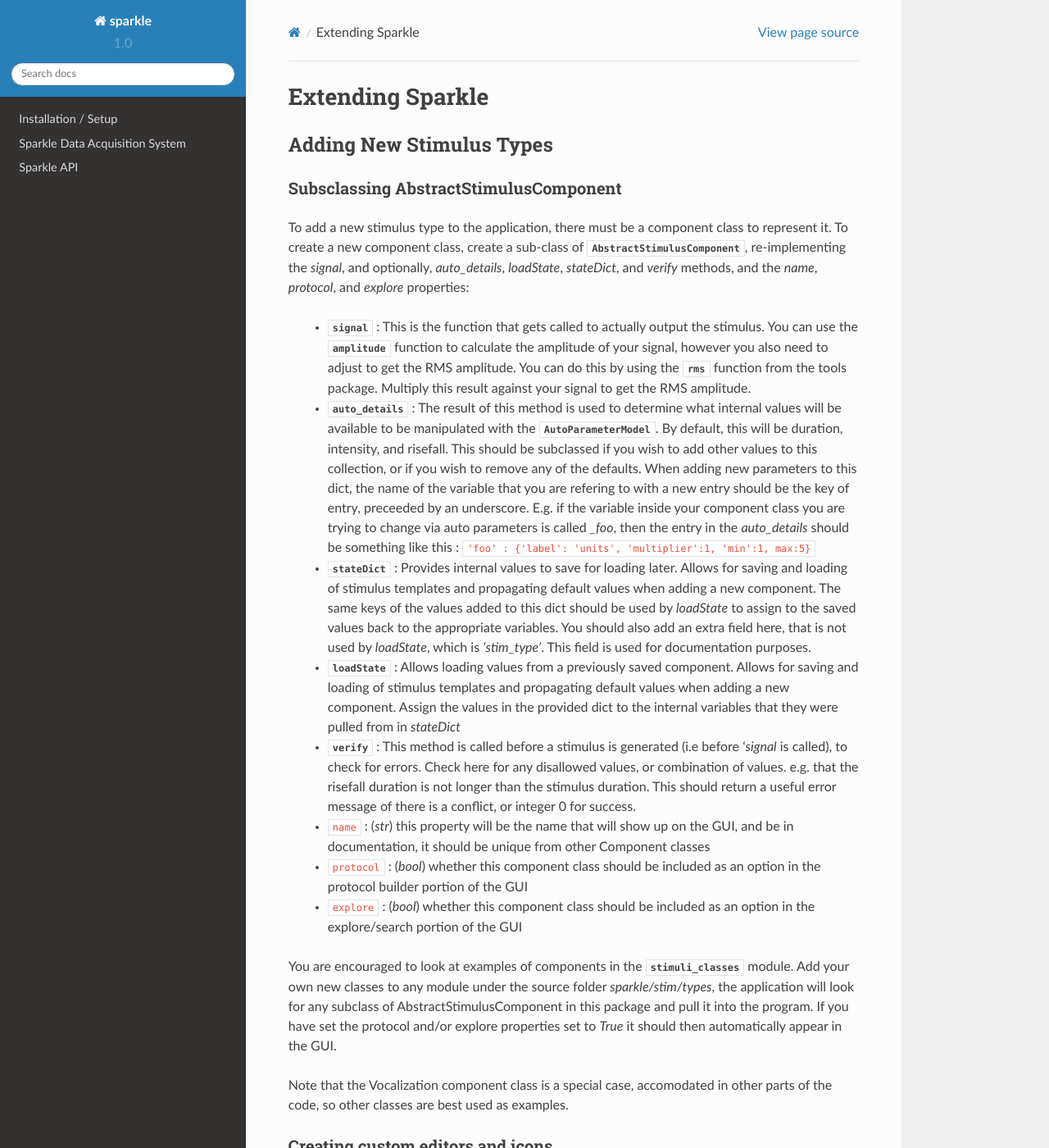
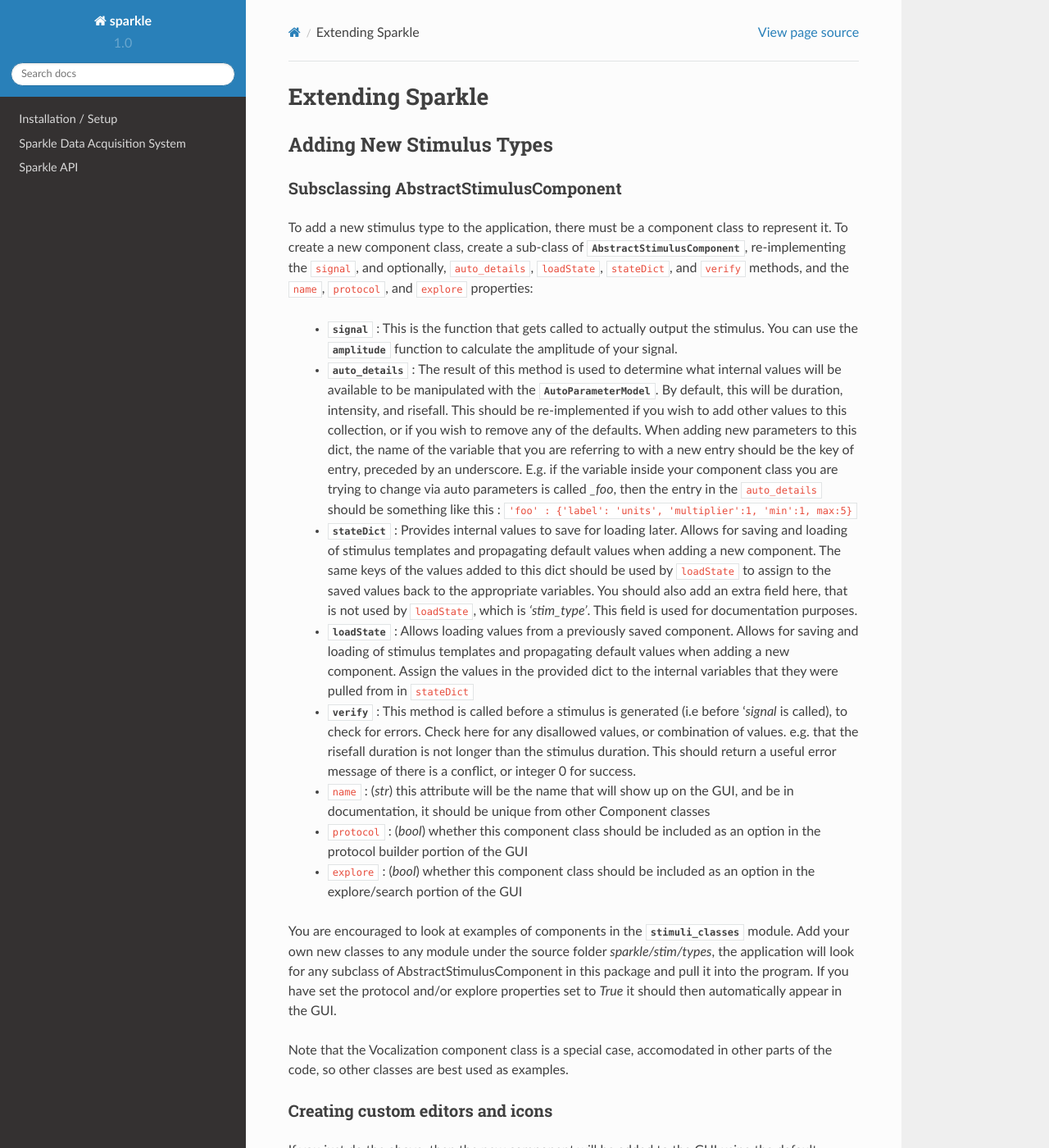
Before and after one commit to portfors-lab/sparkle, a Sphinx documentation site: the page built from doc/ref/extending.rst, in a window 1280 px wide and 1400 px high. Shown: the whole window at 82% size. Built offline with Sphinx 7.4.7 and the Read the Docs theme 2.0.0, drawn with Linux system fonts in a browser that asks for light colours; pages that are not in the unit, such as notebooks, are missing from menus; cross-references to code outside the pages are shown as plain code; some of the changed text lies outside the part shown.

```diff
--- a/doc/ref/extending.rst
+++ b/doc/ref/extending.rst
@@ -7,19 +7,19 @@ Adding New Stimulus Types
 Subsclassing AbstractStimulusComponent
 ++++++++++++++++++++++++++++++++++++++
 
-To add a new stimulus type to the application, there must be a component class to represent it. To create a new component class, create a sub-class of :class:`AbstractStimulusComponent<sparkle.stim.abstract_component.AbstractStimulusComponent>`, re-implementing the `signal`, and optionally, `auto_details`, `loadState`, `stateDict`, and `verify` methods, and the `name`, `protocol`, and `explore` properties:
+To add a new stimulus type to the application, there must be a component class to represent it. To create a new component class, create a sub-class of :class:`AbstractStimulusComponent<sparkle.stim.abstract_component.AbstractStimulusComponent>`, re-implementing the ``signal``, and optionally, ``auto_details``, ``loadState``, ``stateDict``, and ``verify`` methods, and the ``name``, ``protocol``, and ``explore`` properties:
 
-    * :meth:`signal<sparkle.stim.abstract_component.AbstractStimulusComponent.signal>` : This is the function that gets called to actually output the stimulus. You can use the :meth:`amplitude<sparkle.stim.abstract_component.AbstractStimulusComponent.amplitude>` function to calculate the amplitude of your signal, however you also need to adjust to get the RMS amplitude. You can do this by using the :func:`rms<sparkle.tools.audiotools.rms>` function from the tools package. Multiply this result against your signal to get the RMS amplitude.
+    * :meth:`signal<sparkle.stim.abstract_component.AbstractStimulusComponent.signal>` : This is the function that gets called to actually output the stimulus. You can use the :meth:`amplitude<sparkle.stim.abstract_component.AbstractStimulusComponent.amplitude>` function to calculate the amplitude of your signal.
 
-    * :meth:`auto_details<sparkle.stim.abstract_component.AbstractStimulusComponent.auto_details>` : The result of this method is used to determine what internal values will be available to be manipulated with the :class:`AutoParameterModel<sparkle.stim.auto_parameter_model>`. By default, this will be duration, intensity, and risefall. This should be subclassed if you wish to add other values to this collection, or if you wish to remove any of the defaults. When adding new parameters to this dict, the name of the variable that you are refering to with a new entry should be the key of entry, preceeded by an underscore. E.g. if the variable inside your component class you are trying to change via auto parameters is called `_foo`, then the entry in the `auto_details` should be something like this : :code:`'foo' : {'label': 'units', 'multiplier':1, 'min':1, max:5}`
+    * :meth:`auto_details<sparkle.stim.abstract_component.AbstractStimulusComponent.auto_details>` : The result of this method is used to determine what internal values will be available to be manipulated with the :class:`AutoParameterModel<sparkle.stim.auto_parameter_model>`. By default, this will be duration, intensity, and risefall. This should be re-implemented if you wish to add other values to this collection, or if you wish to remove any of the defaults. When adding new parameters to this dict, the name of the variable that you are referring to with a new entry should be the key of entry, preceded by an underscore. E.g. if the variable inside your component class you are trying to change via auto parameters is called `_foo`, then the entry in the ``auto_details`` should be something like this : :code:`'foo' : {'label': 'units', 'multiplier':1, 'min':1, max:5}`
 
-    * :meth:`stateDict<sparkle.stim.abstract_component.AbstractStimulusComponent.stateDict>` : Provides internal values to save for loading later. Allows for saving and loading of stimulus templates and propagating default values when adding a new component. The same keys of the values added to this dict should be used by `loadState` to assign to the saved values back to the appropriate variables. You should also add an extra field here, that is not used by `loadState`, which is `'stim_type'`. This field is used for documentation purposes.
+    * :meth:`stateDict<sparkle.stim.abstract_component.AbstractStimulusComponent.stateDict>` : Provides internal values to save for loading later. Allows for saving and loading of stimulus templates and propagating default values when adding a new component. The same keys of the values added to this dict should be used by ``loadState`` to assign to the saved values back to the appropriate variables. You should also add an extra field here, that is not used by ``loadState``, which is `'stim_type'`. This field is used for documentation purposes.
 
-    * :meth:`loadState<sparkle.stim.abstract_component.AbstractStimulusComponent.loadState>` : Allows loading values from a previously saved component. Allows for saving and loading of stimulus templates and propagating default values when adding a new component. Assign the values in the provided dict to the internal variables that they were pulled from in `stateDict`
+    * :meth:`loadState<sparkle.stim.abstract_component.AbstractStimulusComponent.loadState>` : Allows loading values from a previously saved component. Allows for saving and loading of stimulus templates and propagating default values when adding a new component. Assign the values in the provided dict to the internal variables that they were pulled from in ``stateDict``
 
     * :meth:`verify<sparkle.stim.abstract_component.AbstractStimulusComponent.verify>` : This method is called before a stimulus is generated (i.e before '`signal` is called), to check for errors. Check here for any disallowed values, or combination of values. e.g. that the risefall duration is not longer than the stimulus duration. This should return a useful error message of there is a conflict, or integer 0 for success.
 
-    * :code:`name` : (`str`) this property will be the name that will show up on the GUI, and be in documentation, it should be unique from other Component classes
+    * :code:`name` : (`str`) this attribute will be the name that will show up on the GUI, and be in documentation, it should be unique from other Component classes
 
     * :code:`protocol` : (`bool`) whether this component class should be included as an option in the protocol builder portion of the GUI
 
@@ -33,11 +33,11 @@ Creating custom editors and icons
 ++++++++++++++++++++++++++++++++++++++++++++++++++
 
 If you just do the above, then the new component will be added to the GUI using the default component editor and painted using a generic representation. To customize this, you must also subclass
-:class:`QStimulusComponent<sparkle.gui.stim.components.qcomponents.QStimulusComponent>`, and re-implement the `paint` and/or `showEditor` methods. The name of the new subclass should have the same name as your AbstractStimulusComponent subclass and pre-pended with a `Q`. This is important for the application to be able to find your custom GUI component subclass.
+:class:`QStimulusComponent<sparkle.gui.stim.components.qcomponents.QStimulusComponent>`, and re-implement the ``paint`` and/or ``showEditor`` methods. The name of the new subclass should have the same name as your AbstractStimulusComponent subclass and pre-pended with a `Q`. This is important for the application to be able to find your custom GUI component subclass.
 
 The default component editor, :class:`GenericParameterWidget<sparkle.gui.stim.generic_parameters.GenericParameterWidget>`, will use the :meth:`auto_details<sparkle.stim.abstract_component.AbstractStimulusComponent.auto_details>` method to determine what fields to include in the editor, and will assume the values to be numbers.
 
-To create a custom editor, subclass :class:`AbstractComponentWidget<sparkle.gui.stim.abstract_component_editor.AbstractComponentWidget>`, implementing the `setComponent` and `saveToObject` methods. Note that the component should be assigned to the :code:`_component` variable. Also, the `saveToObject` method should emit the :code:`attributesSaved` signal.
+To create a custom editor, subclass :class:`AbstractComponentWidget<sparkle.gui.stim.abstract_component_editor.AbstractComponentWidget>`, implementing the ``setComponent`` and ``saveToObject`` methods. Note that the component should be assigned to the :code:`_component` variable. Also, the ``saveToObject`` method should emit the :code:`attributesSaved` signal.
 
 Adding a new StimulusModel editor
 ----------------------------------
```
Also changed, not shown: other parts of doc/ref/extending.rst (+2 -2 lines), doc/ref/api.rst (+25 -24 lines).
